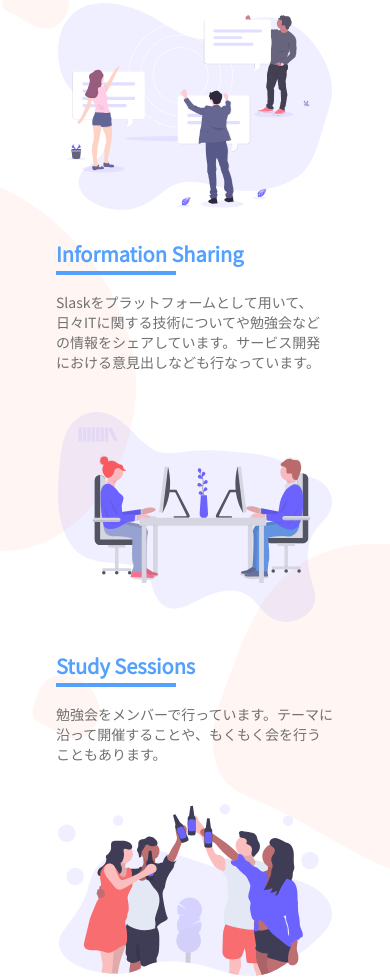
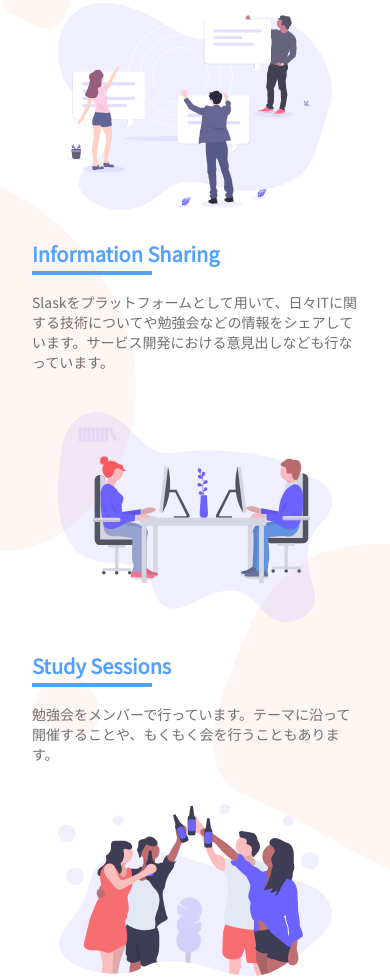
Before and after one commit to SyoheiYamaki/enclass_lp, a plain HTML site: page index.html in a window 390 px wide. Shown: the part 923-1902 px from the top of the page. Drawn offline with nearby package versions, Linux system fonts and the light colour scheme.

Commit message:
modify css paddding in description of contents

```diff
--- a/index.css
+++ b/index.css
@@ -599,7 +599,7 @@ body {
   }
   .contents-list .contents-list-item .contents-list-item-desc {
     width: 100%;
-    padding: 0 32px;
+    padding: 0 8px;
   }
   .join {
     padding: 0 32px;
```
